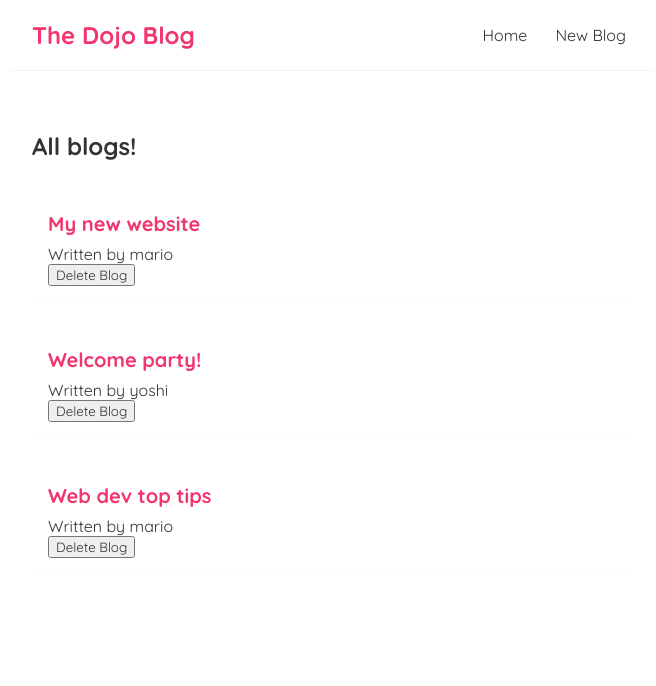
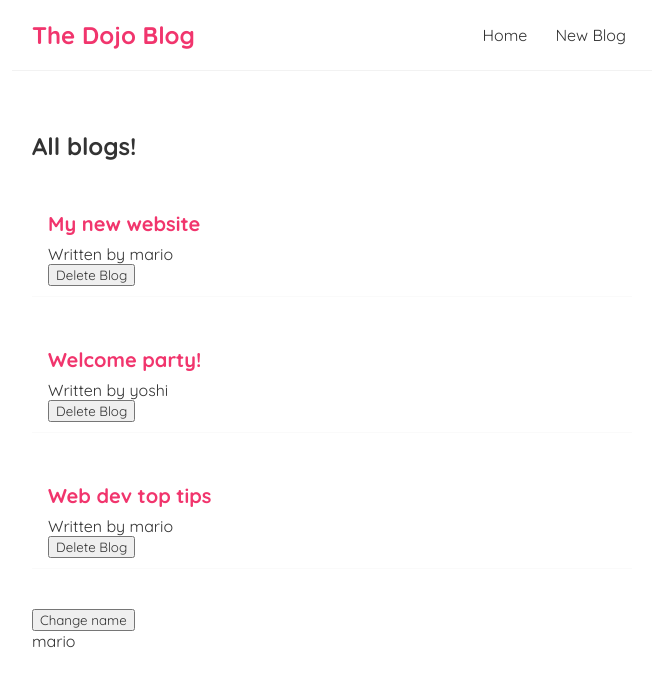
Before and after one commit to BaptisteHardelin/dojo-blog, a React (Create React App) app: page / in a window 1280 px wide. Shown: the top 686 px of the page, without its empty margins (308-964 px from the left). Built offline with nearby package versions, Linux system fonts and the light colour scheme.

Commit message:
Add useEffect function !

```diff
--- a/src/view/Home.js
+++ b/src/view/Home.js
@@ -1,5 +1,5 @@
 import BlogList from "../components/BlogList";
-import { useState } from "react";
+import { useState, useEffect } from "react";
 
 const Home = () => {
   const [blogs, setBlogs] = useState([
@@ -23,14 +23,23 @@
     },
   ]);
 
+  const [name, setName] = useState("mario");
+
   const handleDelete = (id) => {
     const newBlogs = blogs.filter((blog) => blog.id !== id);
     setBlogs(newBlogs);
   };
 
+  useEffect(() => {
+    console.log("use effect ran");
+    console.log(name);
+  }, [name]);
+
   return (
     <div className="home">
       <BlogList blogs={blogs} title="All blogs!" handleDelete={handleDelete} />
+      <button onClick={() => setName("luigi")}>Change name</button>
+      <p>{name}</p>
     </div>
   );
 };
```
